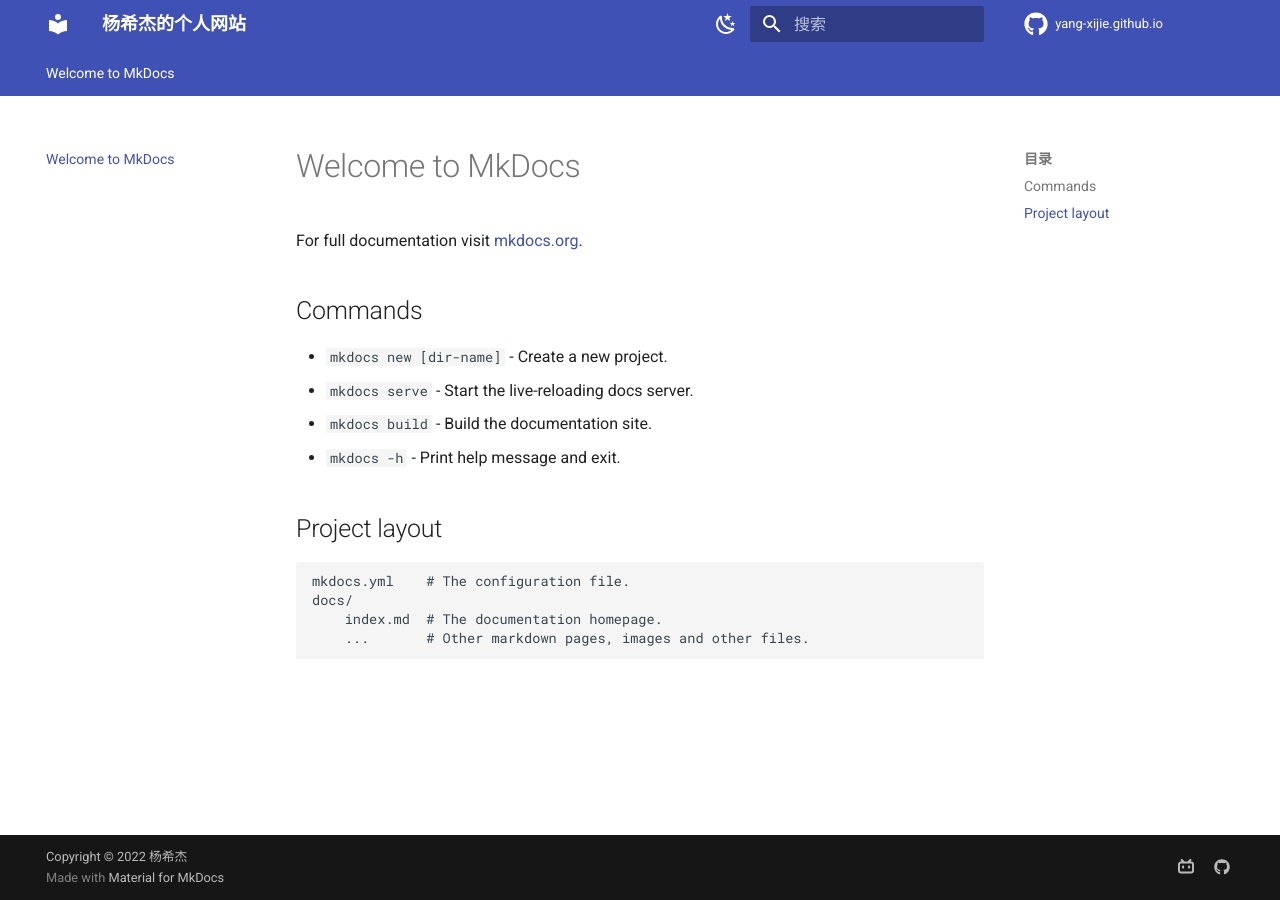
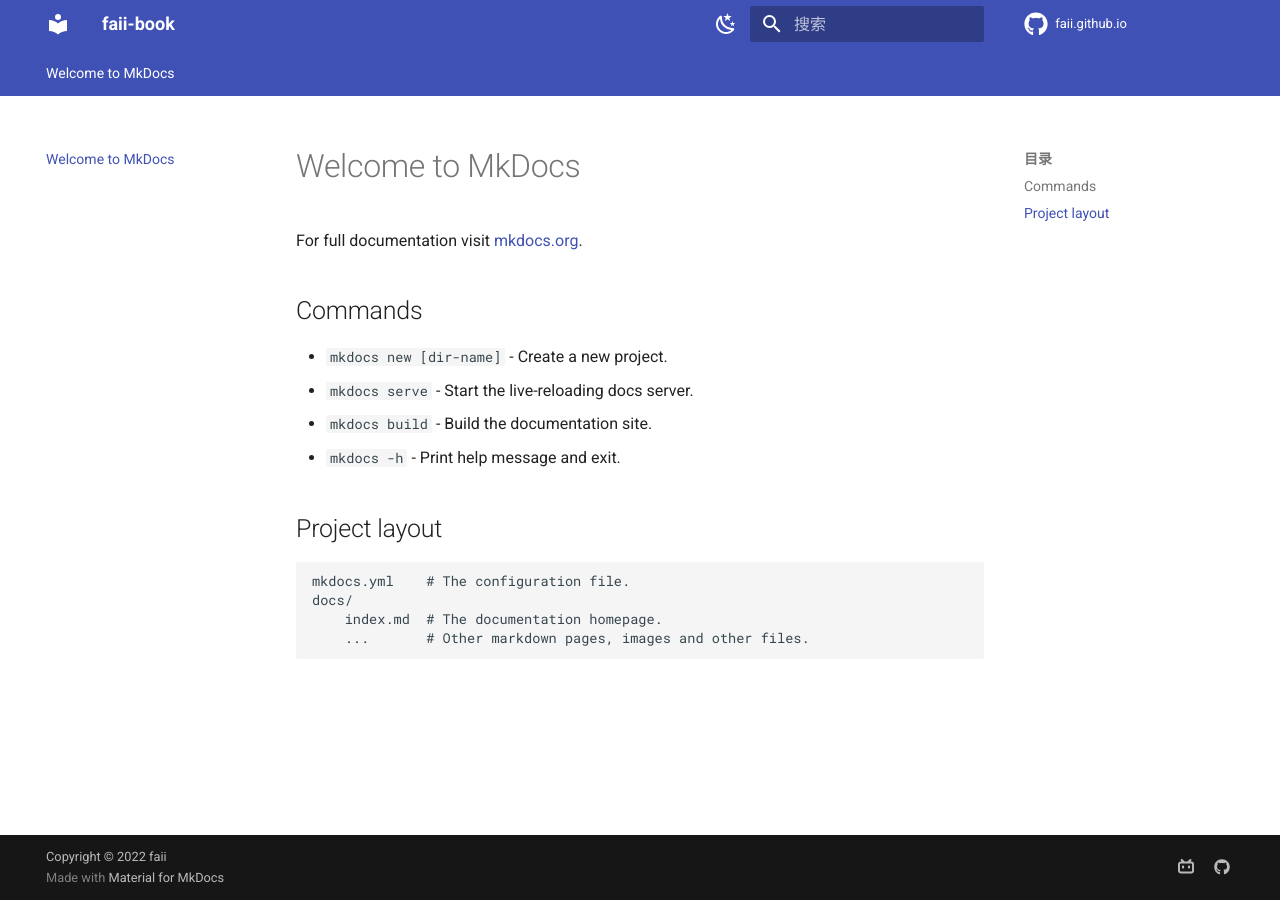
Before and after one commit to faiimea/mkdocs-site, an MkDocs documentation site: the page built from docs/index.md, in a window 1280 px wide. Built offline with MkDocs 1.6.1 and Material for MkDocs 9.7.7, drawn with Linux system fonts in a browser that asks for light colours; comment, search, counter and statistics services are not loaded.

Commit message:
Update mkdocs.yml

```diff
--- a/mkdocs.yml
+++ b/mkdocs.yml
@@ -1,8 +1,8 @@
 # [Info]
-site_name: 杨希杰的个人网站 # 左上角标题
-site_url: https://yang-xijie.github.io
-site_author: 杨希杰
-site_description: 杨希杰的个人网站
+site_name: faii-book # 左上角标题
+site_url: https://faiimea.github.io
+site_author: faii
+site_description: faii-book
 
 # [UI]
 ## [top]
@@ -33,16 +33,16 @@
     repo: fontawesome/brands/github
 edit_uri: edit/main/docs # 编辑按钮跳转的链接
 ## [top-right corner]
-repo_url: https://github.com/Yang-Xijie/yang-xijie.github.io # 右上角点击跳转的链接
-repo_name: yang-xijie.github.io # 右上角的名字
+repo_url: https://faiimea.github.io # 右上角点击跳转的链接
+repo_name: faii.github.io # 右上角的名字
 ## [bottom-left corner]
-copyright: Copyright &copy; 2022 杨希杰 # 左下角的版权声明
+copyright: Copyright &copy; 2022 faii # 左下角的版权声明
 ## [bottom-right corner]
 extra:
   social: # icons
     - icon: fontawesome/brands/bilibili
-      link: https://space.bilibili.com/24502827
-      name: Bilibili | 我不是小杰 # 鼠标悬浮提示
+      link: https://space.bilibili.com/317064082
+      name: Bilibili | falii- # 鼠标悬浮提示
     - icon: fontawesome/brands/github
-      link: https://github.com/Yang-Xijie
-      name: GitHub | Yang-Xijie
+      link: https://github.com/faiimea
+      name: GitHub | faiimea
```
